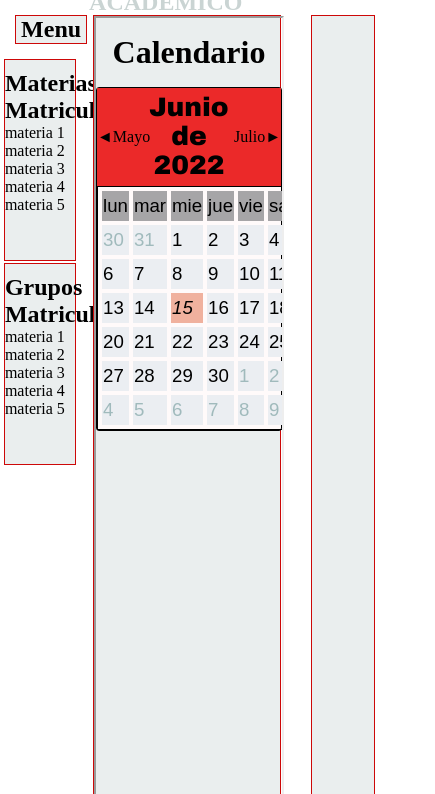
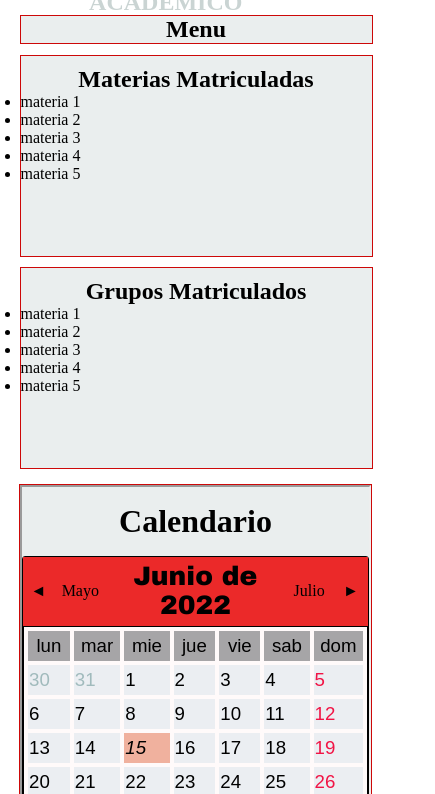
Before and after one commit to CamiloENunciraN/Proyecto-Seguimiento-Academico, a plain HTML site: page html/dashboard.html in a window 390 px wide. Shown: the part 50-844 px from the top of the page, 435 px wide, since content can reach past the window. Drawn offline with Linux system fonts and the light colour scheme; files whose address does not match are found by name.

Commit message:
dashboard responsive

```diff
--- a/css/style.css
+++ b/css/style.css
@@ -177,14 +177,14 @@ border: none;
 }
 
 .profile_menu{
+  background-color: var(--myGris2);
   width: 90%;
   margin-top: 15px;
-  margin-bottom: 15px;
-  text-align: center;
-  background-color: var(--myGris2);
+  margin-left: 5%;
+  margin-right: 5%;
   border: 1px solid;
   border-color: var(--myRojo);
-  margin: 15px;
+  text-align: center;
 }
 
 /*estos son los cuadros de la izquierda*/
@@ -280,5 +280,46 @@ footer a{
 
   }
 
+/*zona dasboard responsive*/
+.pagina{
+
+display: flex;
+flex-direction: column;
+align-items: center;
 
 }
+
+.profile{
+  width: 90%;
+
+}
+.profile_menu{
+  width: 100%;
+  margin-left: 0px;
+  margin-right: 0px;
+}
+
+#prof{
+  width: 100%;
+  margin-left: 0px;
+  margin-right: 0px;
+}
+
+.info{
+  width: 90%;
+
+}
+
+
+.otros{
+  width: 90%;
+
+}
+
+
+
+#creditos{
+  margin-left: auto;
+}
+
+}
```
